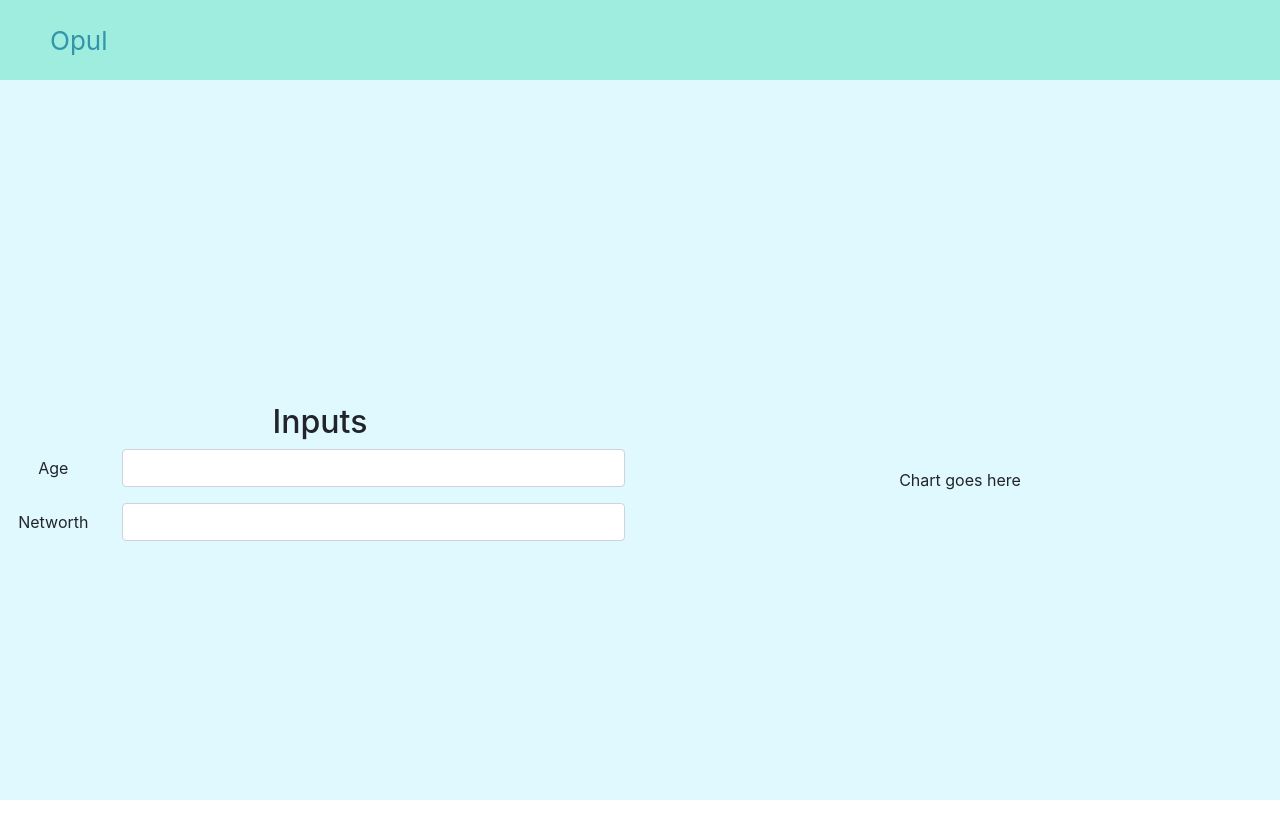
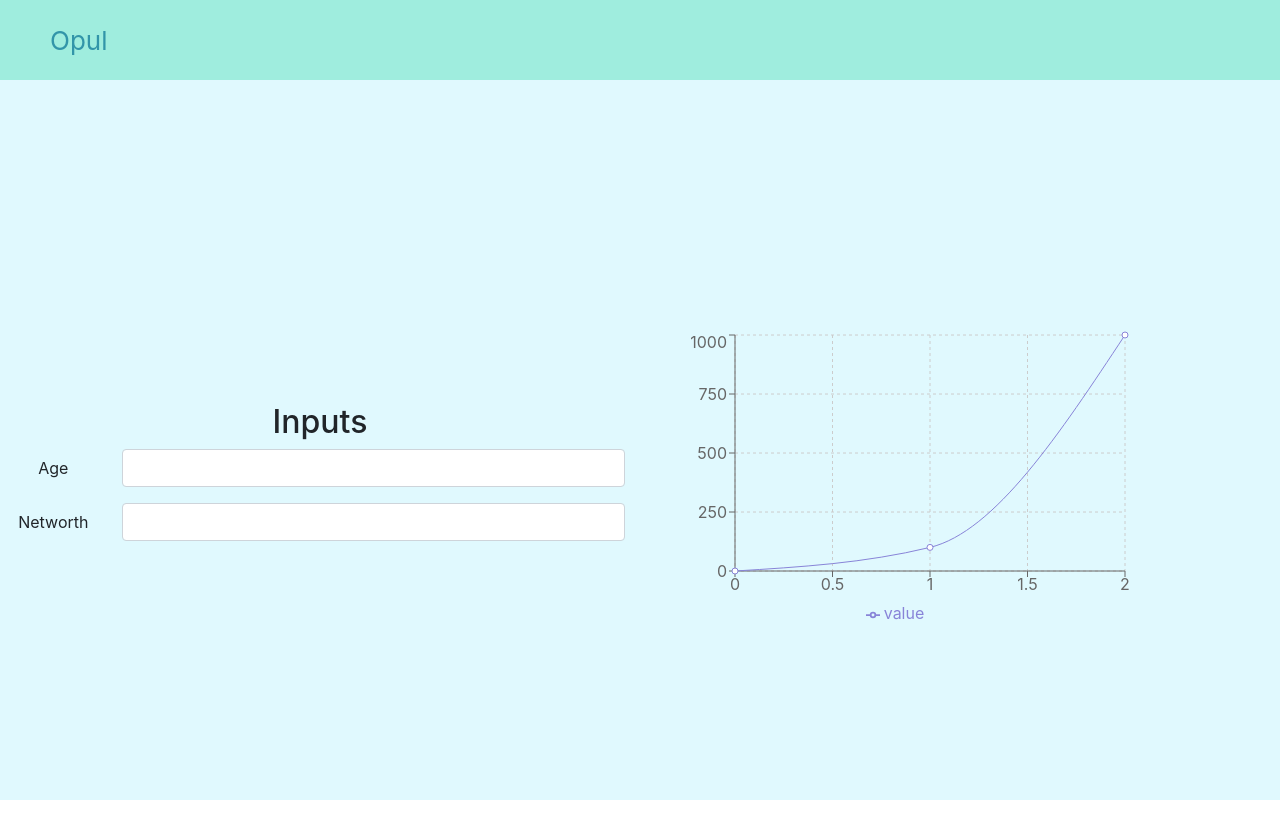
Before and after one commit to Kris-os/fire, a React (Create React App) app: page / in a window 1280 px wide. Shown: the top 838 px of the page. Built offline with nearby package versions, Linux system fonts and the light colour scheme.

Commit message:
Add chart component. Get Cors working.

```diff
--- a/package.json
+++ b/package.json
@@ -8,7 +8,8 @@
     "react-bootstrap": "^1.0.0-beta.16",
     "react-dom": "^16.12.0",
     "react-native": "^0.61.5",
-    "react-scripts": "3.2.0"
+    "react-scripts": "3.2.0",
+    "recharts": "^2.0.0-beta.1"
   },
   "scripts": {
     "start": "react-scripts start",
--- a/src/App.js
+++ b/src/App.js
@@ -11,8 +11,7 @@ class App extends React.Component {
     super();
     this.state = {
       age: 0,
-      networth: 0,
-      contacts: []
+      networth: 0
     };
   }
 
@@ -30,21 +29,32 @@ class App extends React.Component {
       networthTemp = this.state.networth;
     }
 
-    this.setState({
-      age: ageTemp,
-      networth: networthTemp
-    });
-
-    this.runCalcs();
+    this.setState(
+      {
+        age: ageTemp,
+        networth: networthTemp
+      },
+      this.runCalcs()
+    );
   };
 
   runCalcs() {
-    //want a POST request as this both gives data and gets back a response?
+    const baseUrl = "https://localhost:44302/Prospr";
+    const queryString = encodeQueryData(this.state);
+    const url = baseUrl.concat("?", queryString);
 
-    fetch("https://localhost:44302/Opul")
-      .then(res => res.json())
-      .then(data => {
-        this.setState({ contacts: data });
+    console.log("test2");
+    const response = fetch(url, {
+      credentials: "include",
+      mode: "cors"
+    });
+
+    response
+      .then(response => {
+        return response.json();
+      })
+      .then(test => {
+        console.log(test);
       });
   }
 
@@ -67,4 +77,11 @@ class App extends React.Component {
   }
 }
 
+function encodeQueryData(data) {
+  const ret = [];
+  for (let d in data)
+    ret.push(encodeURIComponent(d) + "=" + encodeURIComponent(data[d]));
+  return ret.join("&");
+}
+
 export default App;
--- a/src/components/Chart.jsx
+++ b/src/components/Chart.jsx
@@ -1,10 +1,57 @@
-import React, { Component } from "react";
+import React, { PureComponent } from "react";
+import {
+  LineChart,
+  Line,
+  XAxis,
+  YAxis,
+  CartesianGrid,
+  Tooltip,
+  Legend
+} from "recharts";
 
-class Chart extends Component {
-  state = {};
+const data = [
+  {
+    value: 0,
+    time: 0
+  },
+  {
+    value: 100,
+    time: 1
+  },
+  {
+    value: 1000,
+    time: 2
+  }
+];
+
+export default class Example extends PureComponent {
+  // jsfiddleUrl for testing default settings "https://jsfiddle.net/alidingling/xqjtetw0/";
+
   render() {
-    return <div className="App-chart">Chart goes here</div>;
+    return (
+      <LineChart
+        width={500}
+        height={300}
+        data={data}
+        margin={{
+          top: 5,
+          right: 30,
+          left: 20,
+          bottom: 5
+        }}
+      >
+        <CartesianGrid strokeDasharray="3 3" />
+        <XAxis dataKey="time" type="number" />
+        <YAxis />
+        <Tooltip />
+        <Legend />
+        <Line
+          type="monotone"
+          dataKey="value"
+          stroke="#8884d8"
+          activeDot={{ r: 8 }}
+        />
+      </LineChart>
+    );
   }
 }
-
-export default Chart;
```
Also changed, not shown: 1 other file (tests, documents, lock files or other folders).
